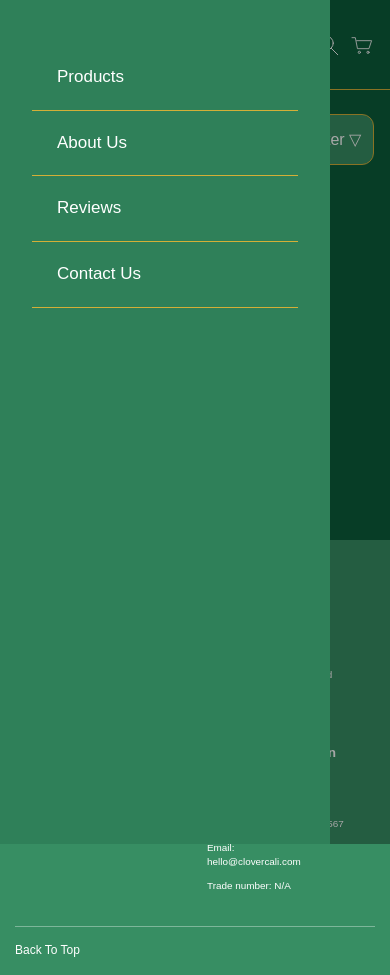
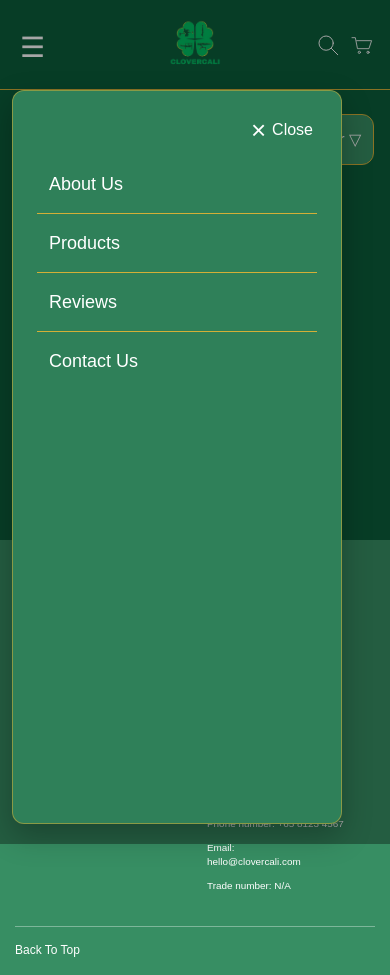
Before and after one commit to TheOnlySolomon/myOnlineShop, a website: page products.html in a window 390 px wide. Both pictures are taken after a click on the button "Open menu". Drawn offline with Linux system fonts and the light colour scheme.

Commit message:
added close button
Added a close button on the hamburger or navigation panel

```diff
--- a/product-page.css
+++ b/product-page.css
@@ -58,16 +58,31 @@ body.products-page {
 /* Navigation drawer */
 .dashboard-menu {
     position: fixed;
-    inset: 0 auto 0 0;
+    top: 90px;
+    left: 12px;
+
     width: min(330px, 85vw);
-    padding: 45px 32px;
+    max-height: calc(100vh - 110px);
+    overflow-y: auto;
+
+    padding: 18px 24px;
     background: #2F8059;
+
+    border: 1px solid rgb(212 175 55 / 55%);
+    border-radius: 12px;
+    box-shadow: 0 12px 30px rgb(0 0 0 / 25%);
+
     z-index: 1001;
+
     display: flex;
     flex-direction: column;
-    transform: translateX(-100%);
+
+    transform: translateX(calc(-100% - 20px));
     visibility: hidden;
-    transition: transform .3s ease, visibility .3s ease;
+
+    transition:
+        transform .3s ease,
+        visibility .3s ease;
 }
 
 .dashboard-menu.active {
@@ -76,20 +91,37 @@ body.products-page {
 }
 
 .dashboard-menu a {
+    display: block;
     color: var(--white);
     text-decoration: none;
-    padding: 20px 25px;
+
+    padding: 16px 12px;
     border-bottom: 1px solid var(--gold);
+
+    font-size: 18px;
+    transition:
+        background-color .2s ease,
+        padding-left .2s ease;
+}
+
+.dashboard-menu a:last-child {
+    border-bottom: none;
+}
+
+.dashboard-menu a:hover {
+    background-color: rgb(255 255 255 / 8%);
+    padding-left: 18px;
 }
 
 .menu-backdrop {
     position: fixed;
     inset: 0;
     z-index: 1000;
+
     background: rgb(0 0 0 / 35%);
     opacity: 0;
     visibility: hidden;
-    transition: .3s ease;
+    transition: opacity .3s ease, visibility .3s ease;
 }
 
 .menu-backdrop.active {
--- a/product-page.js
+++ b/product-page.js
@@ -18,6 +18,7 @@ menuButton.addEventListener("click", () => {
     document.body.classList.toggle("menu-open", isOpen);
 });
 
+document.querySelector("#menuClose")?.addEventListener("click", closeMenu);
 menuBackdrop.addEventListener("click", closeMenu);
 
 document.addEventListener("keydown", event => {
--- a/products.html
+++ b/products.html
@@ -45,9 +45,12 @@
     <!-- Navigation drawer -->
     <div class="menu-backdrop" id="menuBackdrop"></div>
 
-    <nav class="dashboard-menu" id="dashboardMenu">
+    <nav class="dashboard-menu" id="dashboardMenu" aria-label="Main navigation">
+        <button class="menu-close" id="menuClose" type="button" aria-label="Close menu">
+            <span aria-hidden="true">&times;</span> Close
+        </button>
+        <a href="index.html#our-story">About Us</a>
         <a href="products.html">Products</a>
-        <a href="index.html#our-story">About Us</a>
         <a href="index.html#reviews">Reviews</a>
         <a href="index.html#contact">Contact Us</a>
     </nav>
--- a/script.js
+++ b/script.js
@@ -91,7 +91,7 @@ menuButton?.addEventListener("click", () => {
 
 // Close when the visitor clicks outside the menu
 menuBackdrop?.addEventListener("click", closeDashboard);
-
+document.querySelector("#menuClose")?.addEventListener("click", closeDashboard);
 // Close after choosing a navigation link
 dashboardMenu?.querySelectorAll("a").forEach(link => {
     link.addEventListener("click", closeDashboard);
--- a/style.css
+++ b/style.css
@@ -618,8 +618,29 @@ a {
     transition: background 0.2s ease, padding-left 0.2s ease;
 }
 
-.dashboard-menu a:first-child {
-    border-top: none;
+.dashboard-menu .menu-close {
+    align-self: flex-end;
+    display: flex;
+    align-items: center;
+    gap: 6px;
+    margin-bottom: 4px;
+    padding: 8px 4px;
+
+    border: none;
+    background: transparent;
+    color: #FFFFFF;
+    font-size: 16px;
+    cursor: pointer;
+}
+
+.dashboard-menu .menu-close span {
+    font-size: 26px;
+    line-height: 1;
+}
+
+.dashboard-menu .menu-close:hover,
+.dashboard-menu .menu-close:focus-visible {
+    color: #D4AF37;
 }
 
 .dashboard-menu a:hover {
```
Also changed, not shown: index.html (+4 -1 lines).
